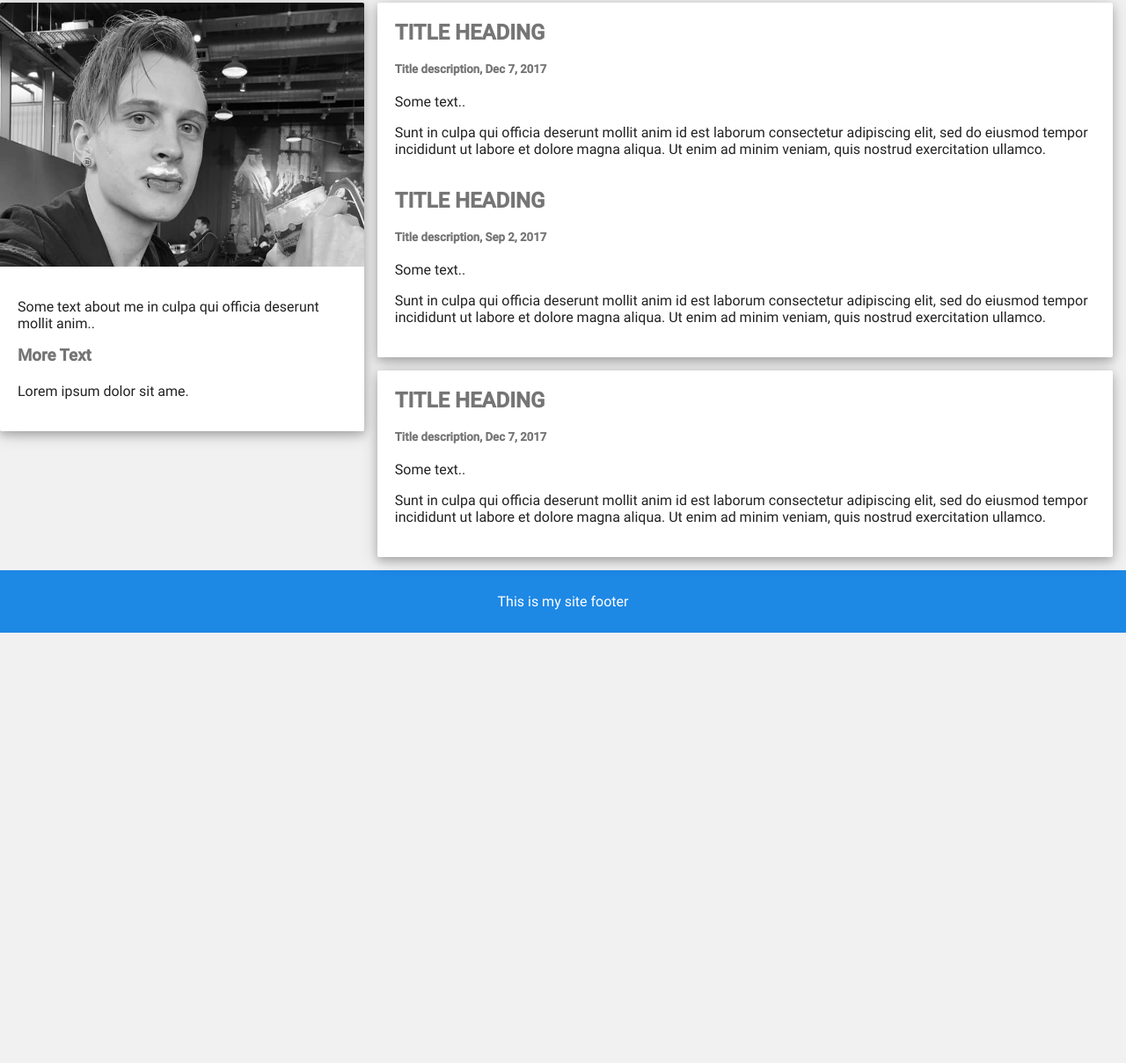
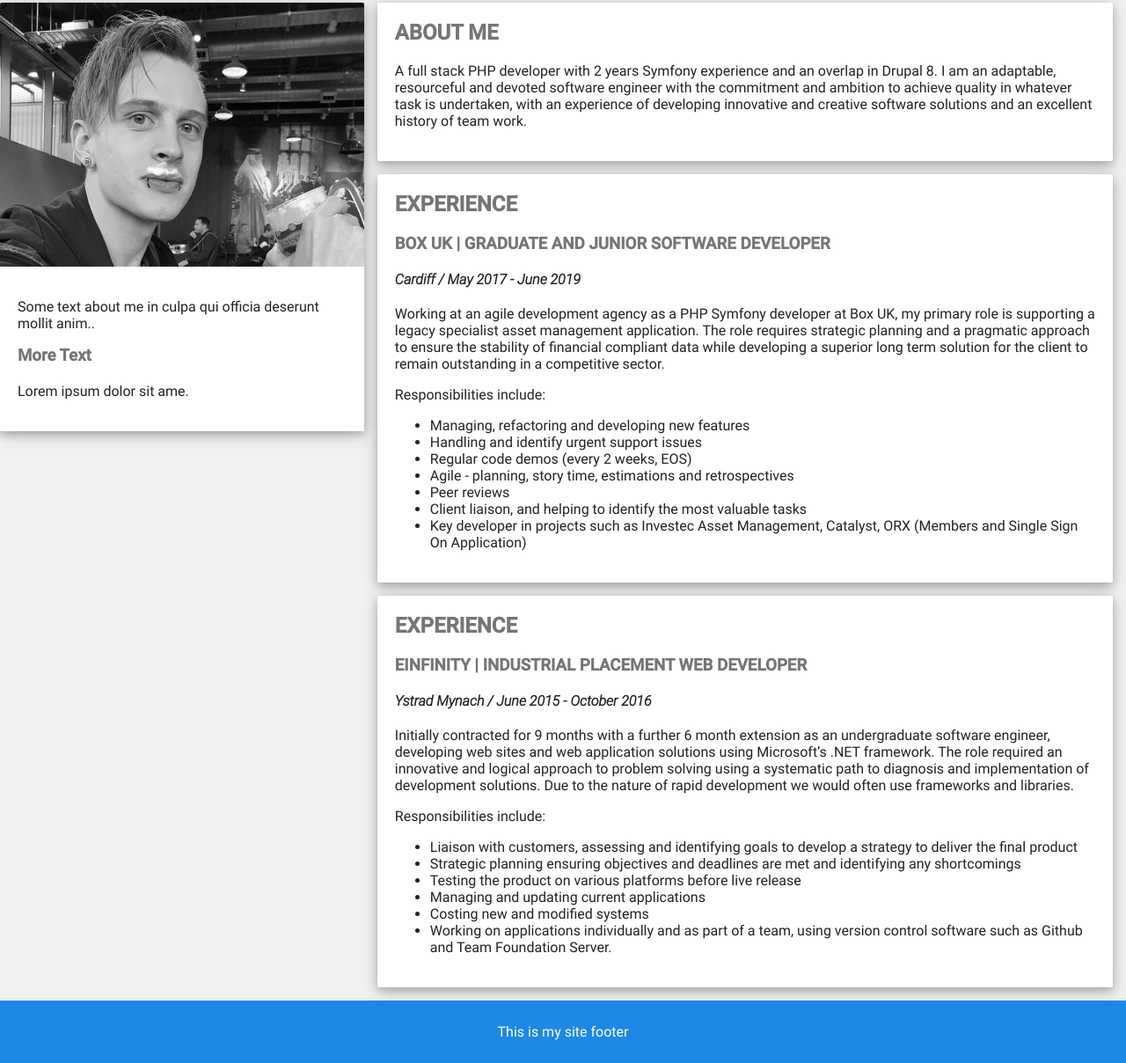
Before and after one commit to SeanVowles/SeanVowles.github.io, a website: page index.html in a window 1280 px wide. Shown: the part 12-1220 px from the top of the page at 88% size. Before the commit the page ends 800 px from the top, so only its background shows below. Drawn offline with Linux system fonts and the light colour scheme.

Commit message:
Start adding some content

```diff
--- a/index.html
+++ b/index.html
@@ -22,22 +22,41 @@
                 </div>
                 <div class="main">
                     <div class="container panel">
-                        <h2>TITLE HEADING</h2>
-                        <h5>Title description, Dec 7, 2017</h5>
-                        <p>Some text..</p>
-                        <p>Sunt in culpa qui officia deserunt mollit anim id est laborum consectetur adipiscing elit, sed do eiusmod tempor incididunt ut labore et dolore magna aliqua. Ut enim ad minim veniam, quis nostrud exercitation ullamco.</p>
-                        <br>
-                        <h2>TITLE HEADING</h2>
-                        <h5>Title description, Sep 2, 2017</h5>
-                        <p>Some text..</p>
-                        <p>Sunt in culpa qui officia deserunt mollit anim id est laborum consectetur adipiscing elit, sed do eiusmod tempor incididunt ut labore et dolore magna aliqua. Ut enim ad minim veniam, quis nostrud exercitation ullamco.</p>
+                        <h2>ABOUT ME</h2>
+                        <p>A full stack PHP developer with 2 years Symfony experience and an overlap in Drupal 8. I am an adaptable, resourceful and devoted software engineer with the commitment and ambition to achieve quality in whatever task is undertaken, with an experience of developing innovative and creative software solutions and an excellent history of team work.</p>
                     </div>
 
                     <div class="container panel">
-                        <h2>TITLE HEADING</h2>
-                        <h5>Title description, Dec 7, 2017</h5>
-                        <p>Some text..</p>
-                        <p>Sunt in culpa qui officia deserunt mollit anim id est laborum consectetur adipiscing elit, sed do eiusmod tempor incididunt ut labore et dolore magna aliqua. Ut enim ad minim veniam, quis nostrud exercitation ullamco.</p>
+                        <h2>EXPERIENCE</h2>
+                        <h3>BOX UK | GRADUATE AND JUNIOR SOFTWARE DEVELOPER</h3>
+                        <h4><i>Cardiff / May 2017 - June 2019</i></h4>
+                        <p>Working at an agile development agency as a PHP Symfony developer at Box UK, my primary role is supporting a legacy specialist asset management application. The role requires strategic planning and a pragmatic approach to ensure the stability of financial compliant data while developing a superior long term solution for the client to remain outstanding in a competitive sector.</p>
+                        <p>Responsibilities include:</p>
+                        <ul>
+                        <li>Managing, refactoring and developing new features</li>
+                        <li>Handling and identify urgent support issues</li>
+                        <li>Regular code demos (every 2 weeks, EOS)</li>
+                        <li>Agile - planning, story time, estimations and retrospectives</li>
+                        <li>Peer reviews</li>
+                        <li>Client liaison, and helping to identify the most valuable tasks</li>
+                        <li>Key developer in projects such as Investec Asset Management, Catalyst, ORX (Members and Single Sign On Application)</li>
+                        </ul>
+                    </div>
+
+                    <div class="container panel">
+                        <h2>EXPERIENCE</h2>
+                        <h3>EINFINITY | INDUSTRIAL PLACEMENT WEB DEVELOPER</h3>
+                        <h4><i>Ystrad Mynach / June 2015 - October 2016</i></h4>
+                        <p>Initially contracted for 9 months with a further 6 month extension as an undergraduate software engineer, developing web sites and web application solutions using Microsoft’s .NET framework. The role required an innovative and logical approach to problem solving using a systematic path to diagnosis and implementation of development solutions. Due to the nature of rapid development we would often use frameworks and libraries.</p>
+                        <p>Responsibilities include:</p>
+                        <ul>
+                        <li>Liaison with customers, assessing and identifying goals to develop a strategy to deliver the final product</li>
+                        <li>Strategic planning ensuring objectives and deadlines are met and identifying any shortcomings</li>
+                        <li>Testing the product on various platforms before live release</li>
+                        <li>Managing and updating current applications</li>
+                        <li>Costing new and modified systems</li>
+                        <li>Working on applications individually and as part of a team, using version control software such as Github and Team Foundation Server.</li>
+                        </ul>
                     </div>
                 </div>
             </div>
```
